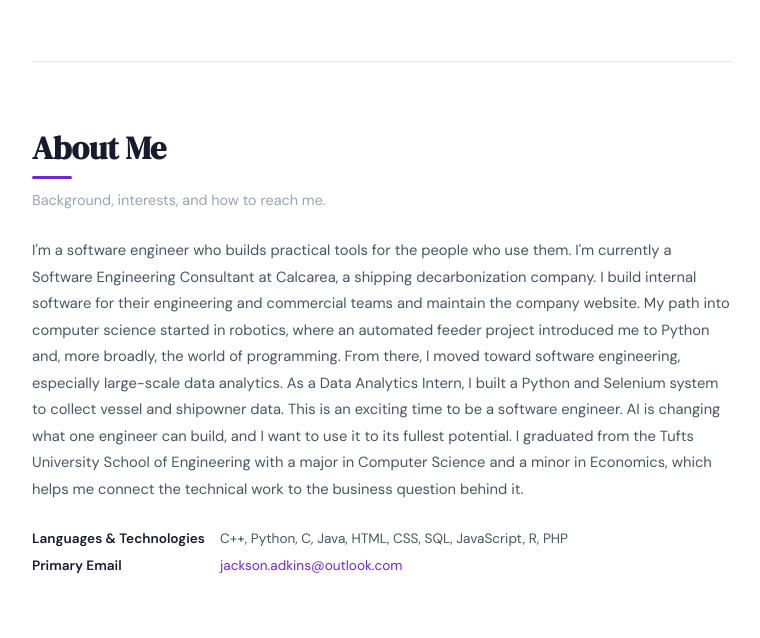
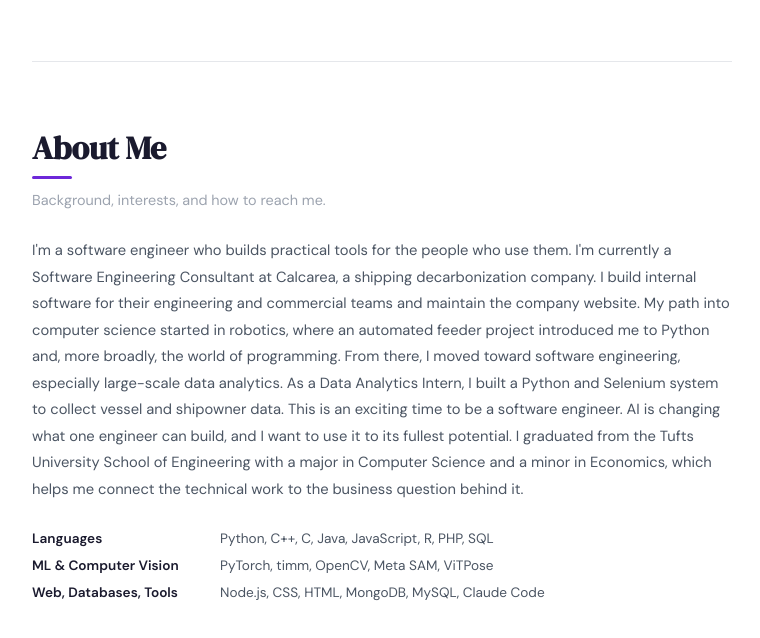
Before and after one commit to jack-adkins/Portfolio-Website, a plain HTML site: page index.html in a window 1280 px wide. Shown: the part 1886-2524 px from the top of the page, without its empty margins (398-1158 px from the left). Drawn offline with Linux system fonts and the light colour scheme.

Commit message:
Update index.html

```diff
--- a/index.html
+++ b/index.html
@@ -19,7 +19,7 @@
     <img class="sidebar-photo" src="jacka.jpg" alt="Jack Adkins" />
 
     <div class="sidebar-name">Jack Adkins</div>
-    <div class="sidebar-title">CS Major · Tufts University<br>Graduate Class of 2026</div>
+    <div class="sidebar-title">Software Engineer · Tufts University<br>Graduate Class of 2026</div>
 
     <div class="sidebar-divider"></div>
 
@@ -73,7 +73,7 @@
       <!-- Projects Section -->
       <section id="projects">
         <h2 class="section-heading">Projects</h2>
-        <p class="section-intro">A selection of work spanning computer vision, web development, and data analytics.</p>
+        <p class="section-intro">A selection of my work spanning computer vision, web development, and data analytics.</p>
 
         <!-- Project 6: AI Wildlife -->
         <div class="project-card">
@@ -224,12 +224,16 @@
 
         <div class="about-meta">
           <div class="about-meta-row">
-            <span class="about-meta-label">Languages &amp; Technologies</span>
-            <span class="about-meta-value">C++, Python, C, Java, HTML, CSS, SQL, JavaScript, R, PHP</span>
+            <span class="about-meta-label">Languages</span>
+            <span class="about-meta-value">Python, C++, C, Java, JavaScript, R, PHP, SQL</span>
           </div>
           <div class="about-meta-row">
-            <span class="about-meta-label">Primary Email</span>
-            <span class="about-meta-value"><a href="mailto:jackson.adkins@outlook.com">jackson.adkins@outlook.com</a></span>
+            <span class="about-meta-label">ML &amp; Computer Vision</span>
+            <span class="about-meta-value">PyTorch, timm, OpenCV, Meta SAM, ViTPose</span>
+          </div>
+          <div class="about-meta-row">
+            <span class="about-meta-label">Web, Databases, Tools</span>
+            <span class="about-meta-value">Node.js, CSS, HTML, MongoDB, MySQL, Claude Code</span>
           </div>
         </div>
       </section>
```
